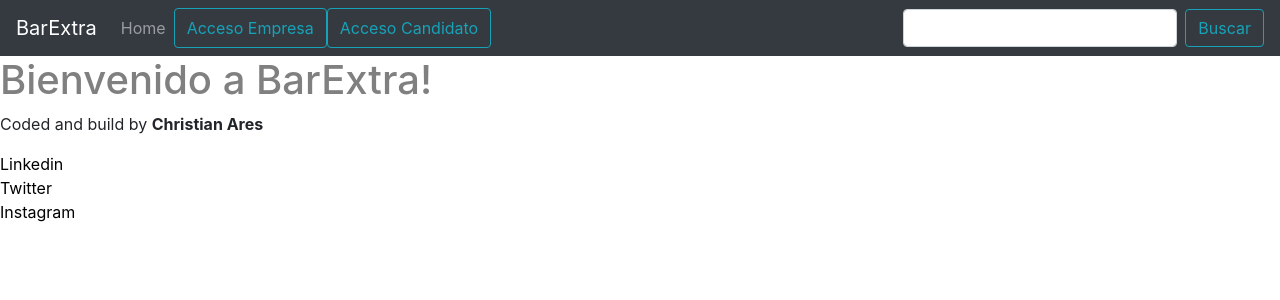
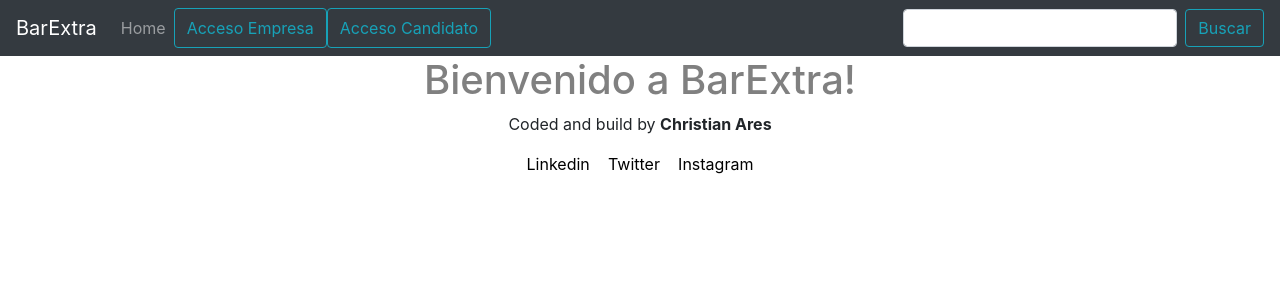
Before and after one commit to Christian-Ares/Bar-Extra-Project, a React (Create React App) app: page / in a window 1280 px wide. Shown: the top 300 px of the page. Built offline with nearby package versions, Linux system fonts and the light colour scheme.

Commit message:
Provisional footer changed

```diff
--- a/src/components/Footer/Footer.jsx
+++ b/src/components/Footer/Footer.jsx
@@ -2,12 +2,14 @@ import React from 'react'
 
 export const Footer = () => {
     return (
-        <div>
+        <div className="footer">
             <footer>
                 <p>Coded and build by <strong>Christian Ares</strong></p>
-                <a href="https://www.linkedin.com/in/christian-ares/">Linkedin</a><div></div>
-                <a href="#">Twitter</a><div></div>
-                <a href="#">Instagram</a><div></div>
+                    <div className="links">
+                        <a href="https://www.linkedin.com/in/christian-ares/">Linkedin</a>
+                        <a href="#">Twitter</a>
+                        <a href="#">Instagram</a>
+                    </div>
             </footer>
         </div>
     )
--- a/src/components/Home/Home.jsx
+++ b/src/components/Home/Home.jsx
@@ -2,7 +2,7 @@ import React from 'react'
 
 export const Home = () => {
     return (
-        <div>
+        <div className="headTitle">
             <h1 className="homeTitle">Bienvenido a BarExtra!</h1>
         </div>
     )
--- a/src/custom.scss
+++ b/src/custom.scss
@@ -4,11 +4,27 @@ $body-bg: rgb(255, 255, 255);
 // Import Bootstrap and its default variables
 @import '~bootstrap/scss/bootstrap.scss';
 
+a:hover, a:active, a:visited, a:link{
+    text-decoration: none;
+    color: rgb(0,0,0);
+}
+
+.headTitle{
+    display: flex;
+    justify-content: center;
+    height: 90%vh;
+}
+
 .homeTitle{
     color: grey;
 }
 
-a:hover, a:active, a:visited, a:link{
-    text-decoration: none;
-    color: rgb(0,0,0);
+.footer{
+    display: flex;
+    justify-content: center;
 }
+
+.links{
+    display: flex;
+    justify-content: space-evenly;
+}
```
